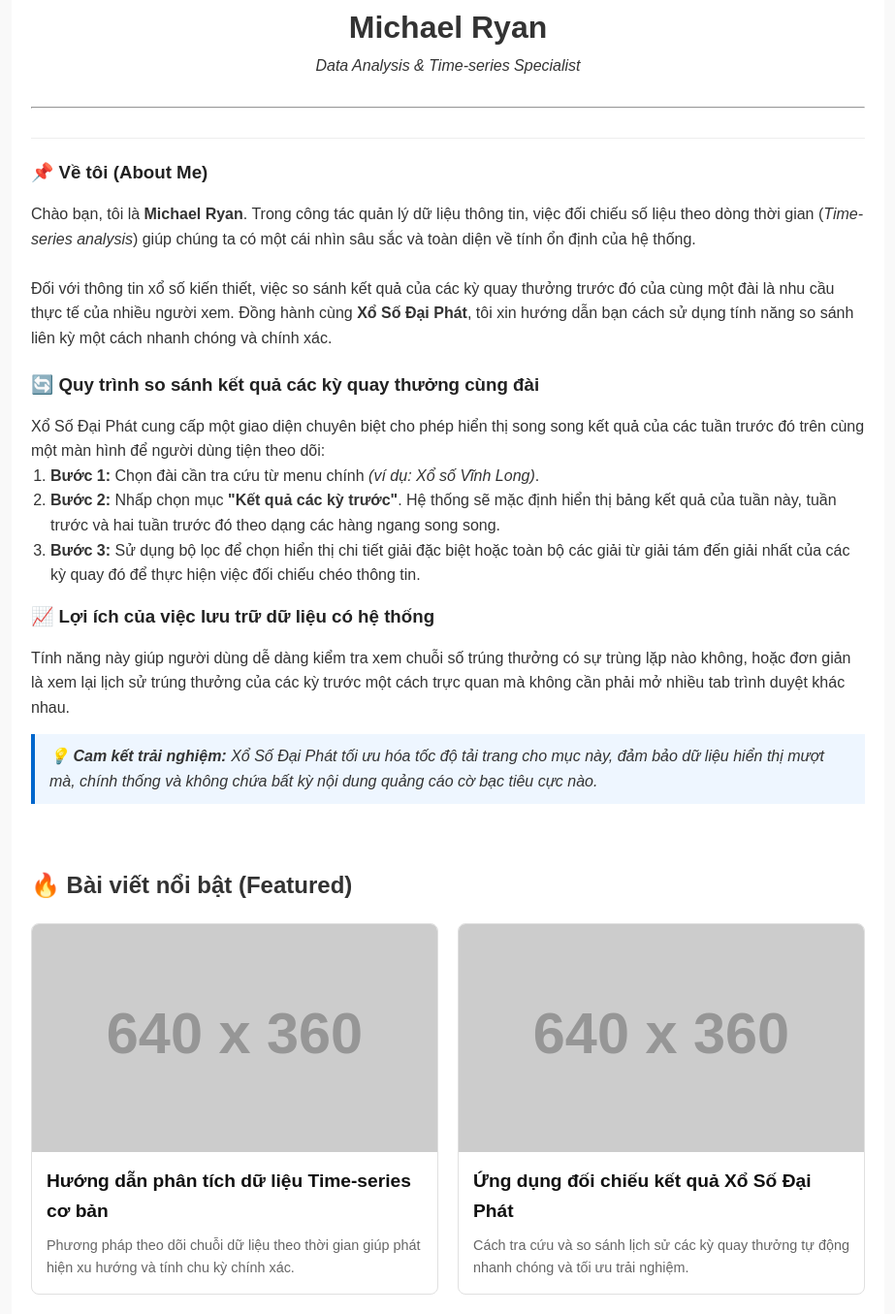
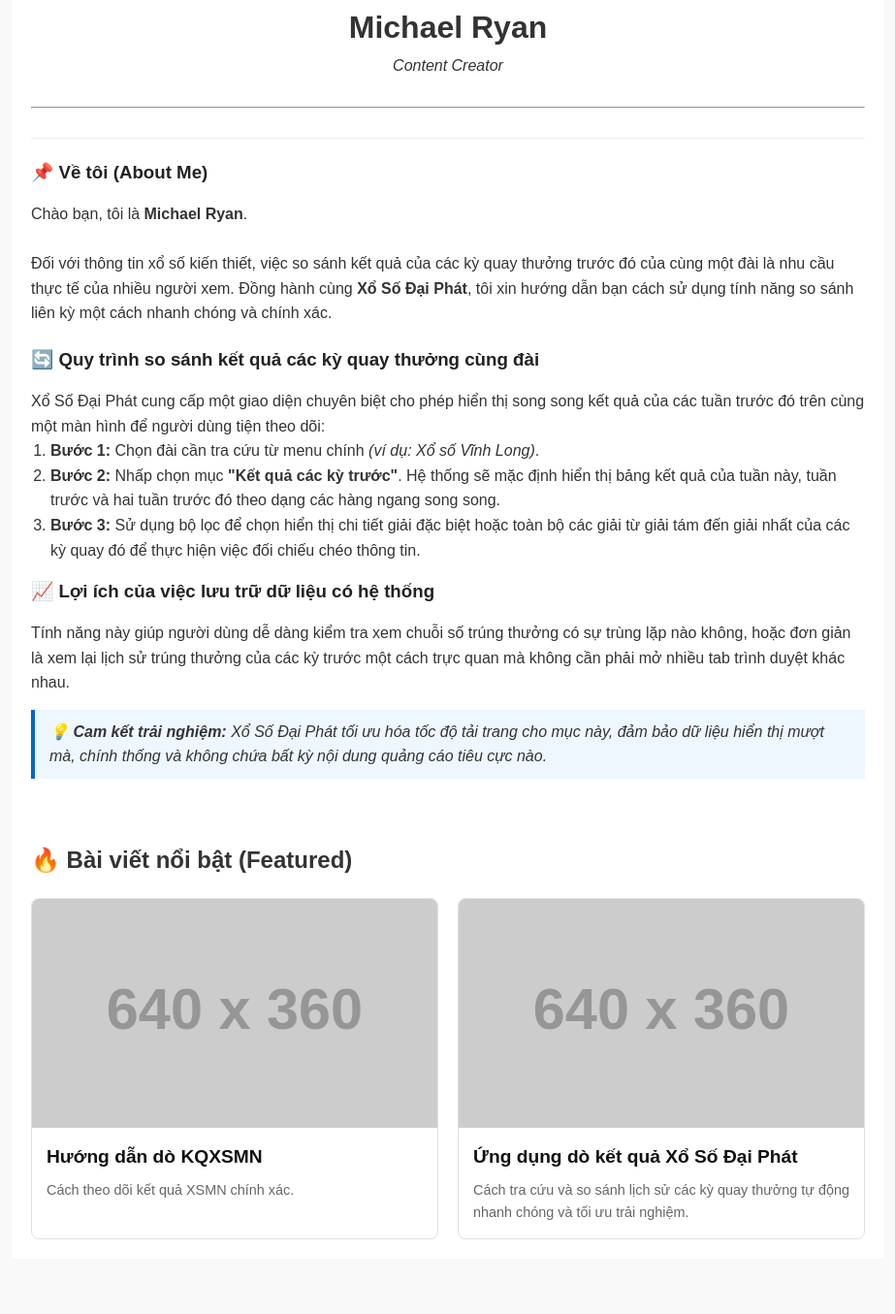
Before and after one commit to michaelryan03/michaelryan03.github.io, a plain HTML site: page index.html in a window 1280 px wide. Shown: the part 916-2271 px from the top of the page at 97% size, without its empty margins (178-1101 px from the left). After the commit the page ends 2214 px from the top, so only its background shows below. Drawn offline with Linux system fonts and the light colour scheme; placeholder pictures from the web are drawn by us.

Commit message:
Update index.html

```diff
--- a/index.html
+++ b/index.html
@@ -20,7 +20,7 @@
       <img src="https://sf-static.upanhlaylink.com/img/image_20260726aaf93bd474644a756108ac0cc69e81a6.jpg" alt="Header Banner" class="header-banner">
       <img src="https://sf-static.upanhlaylink.com/img/image_202607261c8d6960ceb42bfd8c12dcca8ec28928.jpg" alt="Michael Ryan Avatar" class="avatar">
       <h1>Michael Ryan</h1>
-      <p><i>Data Analysis & Time-series Specialist</i></p>
+      <p><i>Content Creator</i></p>
     </div>
 
     <hr>
@@ -28,7 +28,7 @@
     <!-- Giới thiệu (About Me) -->
     <section class="about-section">
       <h3>📌 Về tôi (About Me)</h3>
-      <p>Chào bạn, tôi là <strong>Michael Ryan</strong>. Trong công tác quản lý dữ liệu thông tin, việc đối chiếu số liệu theo dòng thời gian (<em>Time-series analysis</em>) giúp chúng ta có một cái nhìn sâu sắc và toàn diện về tính ổn định của hệ thống.</p>
+      <p>Chào bạn, tôi là <strong>Michael Ryan</strong>. </p>
       <br>
       <p>Đối với thông tin xổ số kiến thiết, việc so sánh kết quả của các kỳ quay thưởng trước đó của cùng một đài là nhu cầu thực tế của nhiều người xem. Đồng hành cùng <strong>Xổ Số Đại Phát</strong>, tôi xin hướng dẫn bạn cách sử dụng tính năng so sánh liên kỳ một cách nhanh chóng và chính xác.</p>
 
@@ -44,7 +44,7 @@
       <p>Tính năng này giúp người dùng dễ dàng kiểm tra xem chuỗi số trúng thưởng có sự trùng lặp nào không, hoặc đơn giản là xem lại lịch sử trúng thưởng của các kỳ trước một cách trực quan mà không cần phải mở nhiều tab trình duyệt khác nhau.</p>
 
       <blockquote>
-        💡 <strong>Cam kết trải nghiệm:</strong> Xổ Số Đại Phát tối ưu hóa tốc độ tải trang cho mục này, đảm bảo dữ liệu hiển thị mượt mà, chính thống và không chứa bất kỳ nội dung quảng cáo cờ bạc tiêu cực nào.
+        💡 <strong>Cam kết trải nghiệm:</strong> Xổ Số Đại Phát tối ưu hóa tốc độ tải trang cho mục này, đảm bảo dữ liệu hiển thị mượt mà, chính thống và không chứa bất kỳ nội dung quảng cáo tiêu cực nào.
       </blockquote>
     </section>
 
@@ -57,8 +57,8 @@
         <div class="post-card">
           <img src="https://via.placeholder.com/640x360" alt="Thumb" class="thumb-16-9">
           <div class="post-content">
-            <h3 class="post-title"><a href="posts/bai-viet-1.html">Hướng dẫn phân tích dữ liệu Time-series cơ bản</a></h3>
-            <p class="meta-description">Phương pháp theo dõi chuỗi dữ liệu theo thời gian giúp phát hiện xu hướng và tính chu kỳ chính xác.</p>
+            <h3 class="post-title"><a href="posts/bai-viet-1.html">Hướng dẫn dò KQXSMN</a></h3>
+            <p class="meta-description">Cách theo dõi kết quả XSMN chính xác.</p>
           </div>
         </div>
 
@@ -66,7 +66,7 @@
         <div class="post-card">
           <img src="https://via.placeholder.com/640x360" alt="Thumb" class="thumb-16-9">
           <div class="post-content">
-            <h3 class="post-title"><a href="posts/bai-viet-1.html">Ứng dụng đối chiếu kết quả Xổ Số Đại Phát</a></h3>
+            <h3 class="post-title"><a href="posts/bai-viet-1.html">Ứng dụng dò kết quả Xổ Số Đại Phát</a></h3>
             <p class="meta-description">Cách tra cứu và so sánh lịch sử các kỳ quay thưởng tự động nhanh chóng và tối ưu trải nghiệm.</p>
           </div>
         </div>
```
